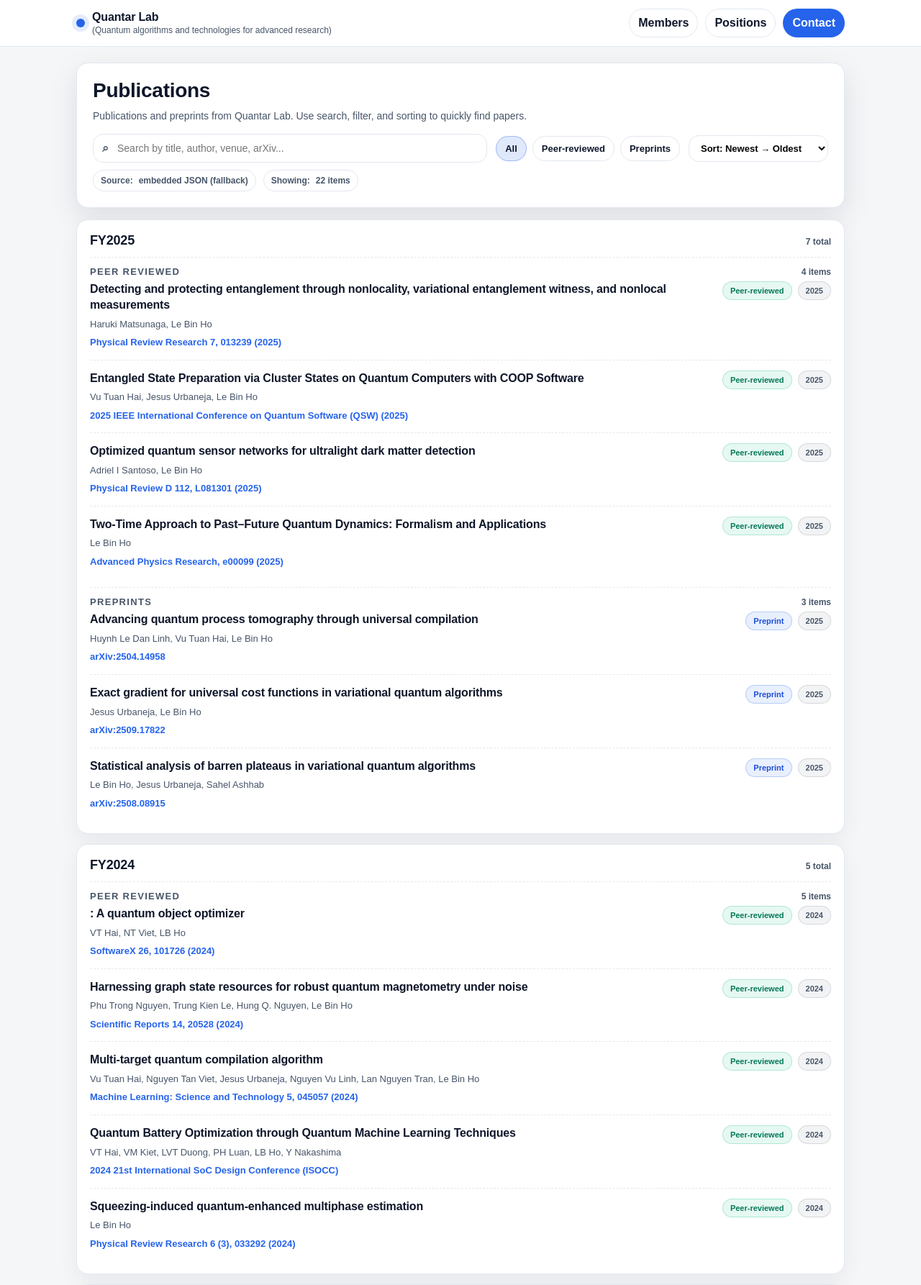
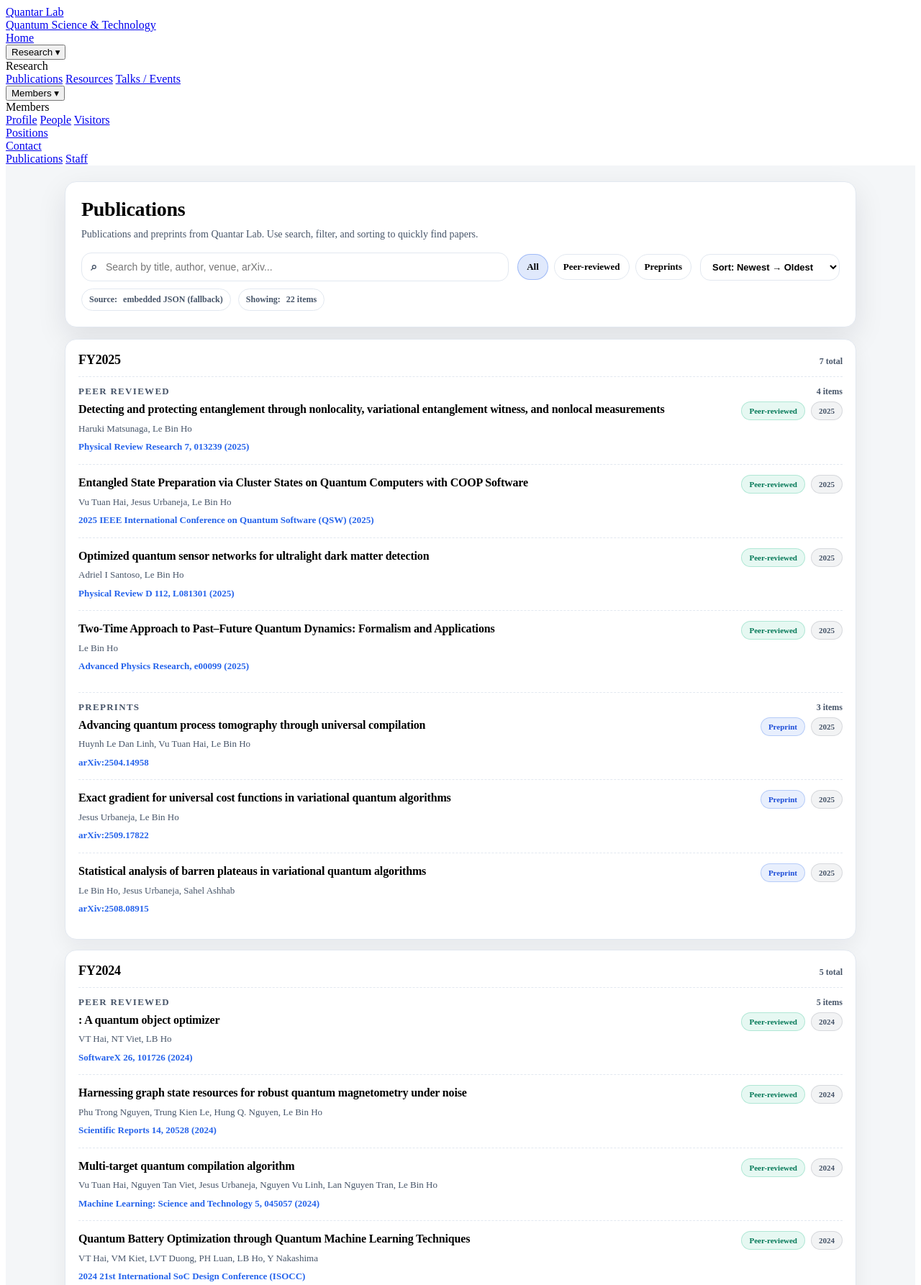
Before and after one commit to echkon/quantumLab, a Django app: page /users/publication/ in a window 1280 px wide. Shown: the top 1786 px of the page at 72% size. Run offline with Django 5.2, Linux system fonts and the light colour scheme.

Commit message:
add something new

```diff
--- a/users/templates/publication.html
+++ b/users/templates/publication.html
@@ -1,12 +1,11 @@
+{% extends "base.html" %}
 {% load static %}
-<!DOCTYPE html>
-<html lang="en">
-<head>
-  <meta charset="UTF-8" />
-  <meta name="viewport" content="width=device-width, initial-scale=1" />
-  <title>Publications • Quantar Lab</title>
 
+{% block title %}Publications • Quantar Lab{% endblock %}
+
+{% block extra_head %}
 <style>
+  /* ===== Publications page styles (scoped) ===== */
   :root{
     --bg:#f4f6f8;
     --card:#ffffff;
@@ -18,82 +17,15 @@
     --max: 1100px;
     --radius: 16px;
   }
-    *{box-sizing:border-box}
-    body{
-      margin:0;
-      font-family: Arial, sans-serif;
-      color:var(--text);
+
+  /* IMPORTANT:
+     Base của bạn đang dùng body background trắng.
+     Trang publications muốn nền xám -> đặt ngay trên container của page. */
+  .pub-page{
     background: var(--bg);
-    }
-    a{color:inherit}
-
-    /* ===== Topbar ===== */
-    .topbar{
-      position: sticky;
-      top: 0;
-      z-index: 50;
-      background: rgba(255,255,255,0.92);
-      backdrop-filter: blur(8px);
-      border-bottom: 1px solid var(--line);
-    }
-    .topbar-inner{
-      max-width: var(--max);
-      margin: 0 auto;
-      padding: 12px 16px;
-      display:flex;
-      align-items:center;
-      justify-content: space-between;
-      gap: 12px;
-    }
-    .brand{
-      display:flex;
-      gap:10px;
-      align-items:center;
-      text-decoration:none;
-    }
-    .brand-dot{
-      width:12px;height:12px;border-radius:50%;
-      background: var(--accent);
-      box-shadow: 0 0 0 6px rgba(37,99,235,0.12);
-    }
-    .brand-title{
-      font-weight: 900;
-      letter-spacing:-0.01em;
-      line-height:1.1;
-    }
-    .brand-sub{
-      font-size: 12px;
-      color: var(--muted);
-      margin-top: 2px;
-    }
-    .nav-right{
-      display:flex;
-      gap: 10px;
-      align-items:center;
-      flex-wrap: wrap;
-      justify-content:flex-end;
-    }
-    .pill{
-      display:inline-flex;
-      align-items:center;
-      justify-content:center;
-      padding: 10px 12px;
-      border-radius: 999px;
-      font-weight: 900;
-      text-decoration:none;
-      border: 1px solid var(--line);
-      background: #fff;
-      color: var(--text);
-      transition: transform .10s ease, background .10s ease;
-    }
-    .pill:hover{transform: translateY(-1px); background: rgba(37,99,235,0.06);}
-    .pill.primary{
-      background: var(--accent);
-      color:#fff;
-      border-color: transparent;
+    min-height: calc(100vh - 64px); /* trừ topbar; không cần chuẩn tuyệt đối */
   }
 
-    /* ===== Page shell ===== */
   .wrap{
     max-width: var(--max);
     margin: 0 auto;
@@ -120,7 +52,6 @@
     font-size: 14px;
   }
 
-    /* ===== Controls ===== */
   .controls{
     display:flex;
     gap: 12px;
@@ -145,6 +76,7 @@
     outline:none;
     font-size: 14px;
     color: var(--text);
+    background: transparent;
   }
   .filters{
     display:flex;
@@ -201,7 +133,6 @@
     gap:8px;
   }
 
-    /* ===== Sections ===== */
   .section{
     background: var(--card);
     border: 1px solid var(--line);
@@ -250,7 +181,6 @@
     font-weight: 900;
   }
 
-    /* ===== Publication row ===== */
   .pub{
     border-top: 1px dashed var(--line);
     padding: 14px 0;
@@ -340,29 +270,10 @@
     .badges{justify-content:flex-start;}
   }
 </style>
-</head>
+{% endblock %}
 
-<body>
-
-  <!-- Topbar -->
-  <header class="topbar">
-    <div class="topbar-inner">
-      <a class="brand" href="{% url 'home' %}">
-        <div class="brand-dot"></div>
-        <div>
-          <div class="brand-title">Quantar Lab</div>
-          <div class="brand-sub">(Quantum algorithms and technologies for advanced research)</div>
-        </div>
-      </a>
-
-      <div class="nav-right">
-        <a class="pill" href="{% url 'member' %}">Members</a>
-        <a class="pill" href="{% url 'position' %}">Positions</a>
-        <a class="pill primary" href="{% url 'contact' %}">Contact</a>
-      </div>
-    </div>
-  </header>
-
+{% block content %}
+<div class="pub-page">
   <main class="wrap">
 
     <div class="page-head">
@@ -399,7 +310,7 @@
 
     <div id="app"></div>
 
-    <!-- ===== Data: use static JSON if you create it; else fallback to embedded JSON ===== -->
+    <!-- Data fallback -->
     <script id="pubData" type="application/json">
 {
   "publications": [
@@ -433,6 +344,11 @@
 }
     </script>
 
+  </main>
+</div>
+{% endblock %}
+
+{% block extra_js %}
 <script>
   (function(){
     const app = document.getElementById('app');
@@ -568,7 +484,6 @@
 
         html += block('Peer Reviewed', peers);
         html += block('Preprints', pres);
-
         html += `</section>`;
       });
 
@@ -576,7 +491,6 @@
     }
 
     async function loadData(){
-          // optional auto from static JSON (if you later create it)
       const jsonUrl = "{% static 'data/publications.json' %}";
       try{
         const res = await fetch(jsonUrl, {cache:'no-store'});
@@ -608,7 +522,6 @@
       }
     }
 
-        // ===== Events =====
     chips.forEach(ch=>{
       ch.addEventListener('click', ()=>{
         chips.forEach(x=>x.classList.remove('active'));
@@ -628,15 +541,10 @@
       render();
     });
 
-        // ===== Init =====
     (async ()=>{
       await loadData();
       render();
     })();
-
   })();
 </script>
-
-  </main>
-</body>
-</html>
+{% endblock %}
```
Lines whose indentation alone changed are shown as unchanged.
